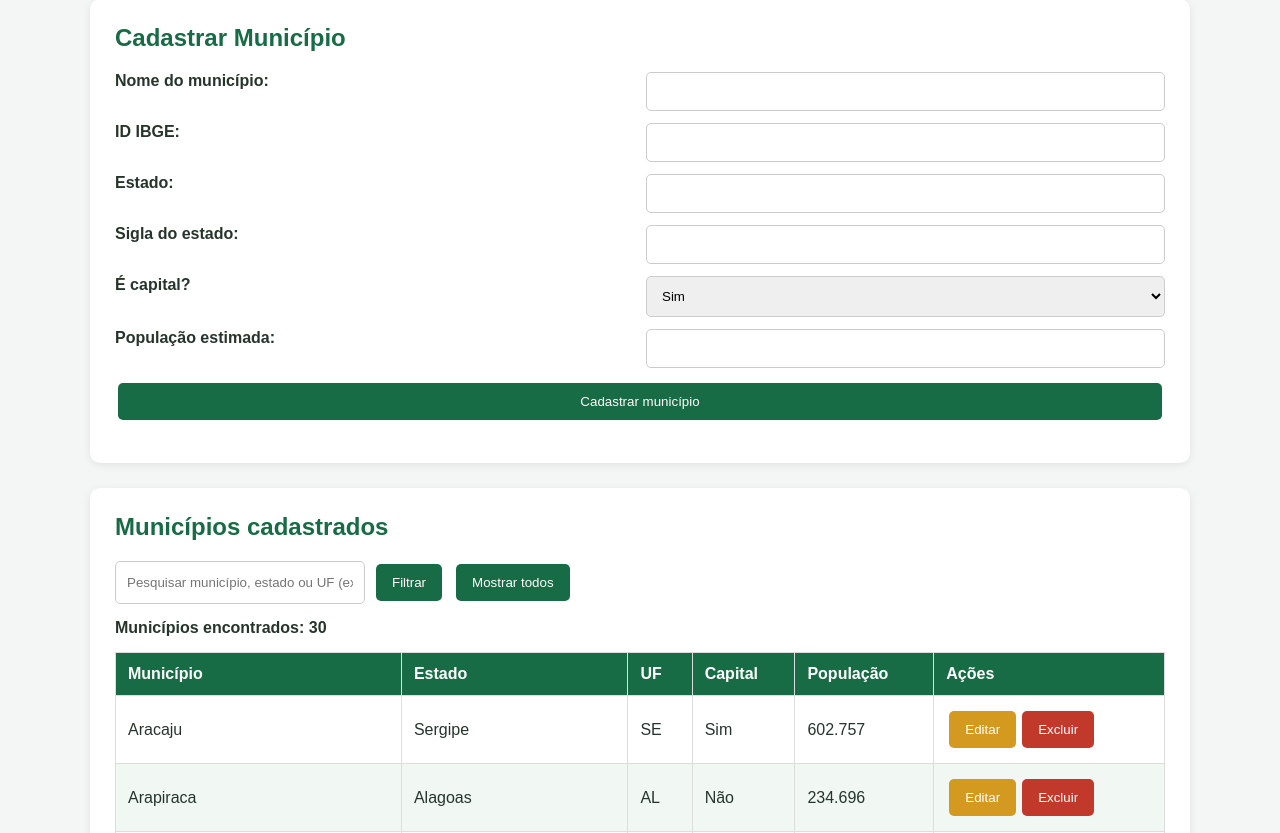
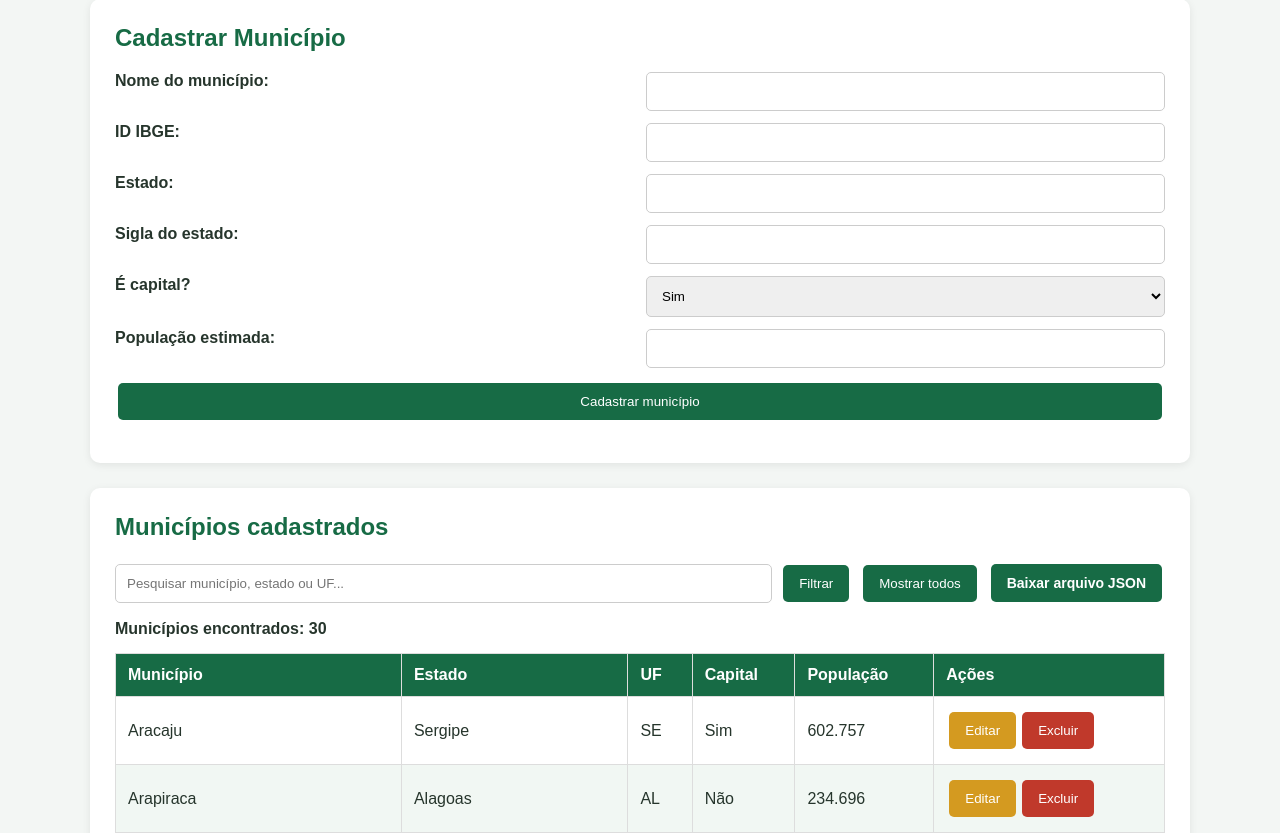
Before and after one commit to capir2025116isinf0034-svg/municipios-nordeste-flask, a Flask app: page / in a window 1280 px wide. Shown: the part 156-989 px from the top of the page. Run offline with Flask 3, Linux system fonts and the light colour scheme.

Commit message:
Adiciona rota para download de municípios em formato JSON e melhora o layout do formulário na página inicial

```diff
--- a/app.py
+++ b/app.py
@@ -1,4 +1,6 @@
-from flask import Flask, request, jsonify, render_template
+from flask import Flask, request, jsonify, render_template, send_file
+from io import BytesIO
+import json
 
 # Criando a aplicação Flask
 app = Flask(__name__)
@@ -28,7 +30,8 @@ municipios_nordeste_dataset = {
             "capital": True,
             "populacao_estimada": 2559945
         },
-         "São Luís": {
+
+        "São Luís": {
             "id_ibge": 2111300,
             "estado": "Maranhão",
             "sigla_uf": "MA",
@@ -261,6 +264,24 @@ def inicio():
     return render_template('index.html')
 
 
+# GET - baixar todos os municípios em formato JSON
+@app.route('/municipios/json', methods=['GET'])
+def baixar_municipios_json():
+
+    arquivo_json = json.dumps(
+        municipios_nordeste_dataset,
+        ensure_ascii=False,
+        indent=4
+    )
+
+    return send_file(
+        BytesIO(arquivo_json.encode('utf-8')),
+        mimetype='application/json',
+        as_attachment=True,
+        download_name='municipios.json'
+    )
+
+
 # GET - listar todos os municípios ou filtrar por nome, UF ou estado
 @app.route('/municipios', methods=['GET'])
 def listar_municipios():
--- a/static/style.css
+++ b/static/style.css
@@ -92,13 +92,34 @@ button:hover {
 /* Filtros */
 .filtros {
     display: flex;
+    align-items: center;
     gap: 8px;
     flex-wrap: wrap;
     margin-bottom: 15px;
 }
 
 .filtros input {
-    max-width: 250px;
+    flex: 1;
+    min-width: 250px;
+    max-width: none;
+}
+
+/* Link para baixar o JSON */
+.botao-json {
+    display: inline-block;
+    padding: 11px 16px;
+    margin: 3px;
+    border-radius: 5px;
+    background-color: #176b45;
+    color: white;
+    text-decoration: none;
+    text-align: center;
+    font-size: 14px;
+    font-weight: bold;
+}
+
+.botao-json:hover {
+    background-color: #125638;
 }
 
 /* Tabela */
@@ -158,10 +179,18 @@ footer {
 
     .filtros {
         flex-direction: column;
+        align-items: stretch;
     }
 
     .filtros input {
-        max-width: 100%;
+        width: 100%;
+        min-width: 0;
+    }
+
+    .filtros button,
+    .botao-json {
+        width: 100%;
+        margin: 3px 0;
     }
 }
 
--- a/templates/index.html
+++ b/templates/index.html
@@ -66,7 +66,7 @@
                 <input
                     type="text"
                     id="filtroUF"
-                    placeholder="Pesquisar município, estado ou UF (ex: Parnaíba, Piauí ou PI)"
+                    placeholder="Pesquisar município, estado ou UF..."
                 >
 
                 <button type="button" onclick="listarMunicipios()">
@@ -76,6 +76,13 @@
                 <button type="button" onclick="limparFiltro()">
                     Mostrar todos
                 </button>
+
+                <a
+                    href="{{ url_for('baixar_municipios_json') }}"
+                    class="botao-json"
+                >
+                    Baixar arquivo JSON
+                </a>
 
             </div>
 
@@ -308,4 +315,5 @@
     </script>
 
 </body>
+
 </html>
```
